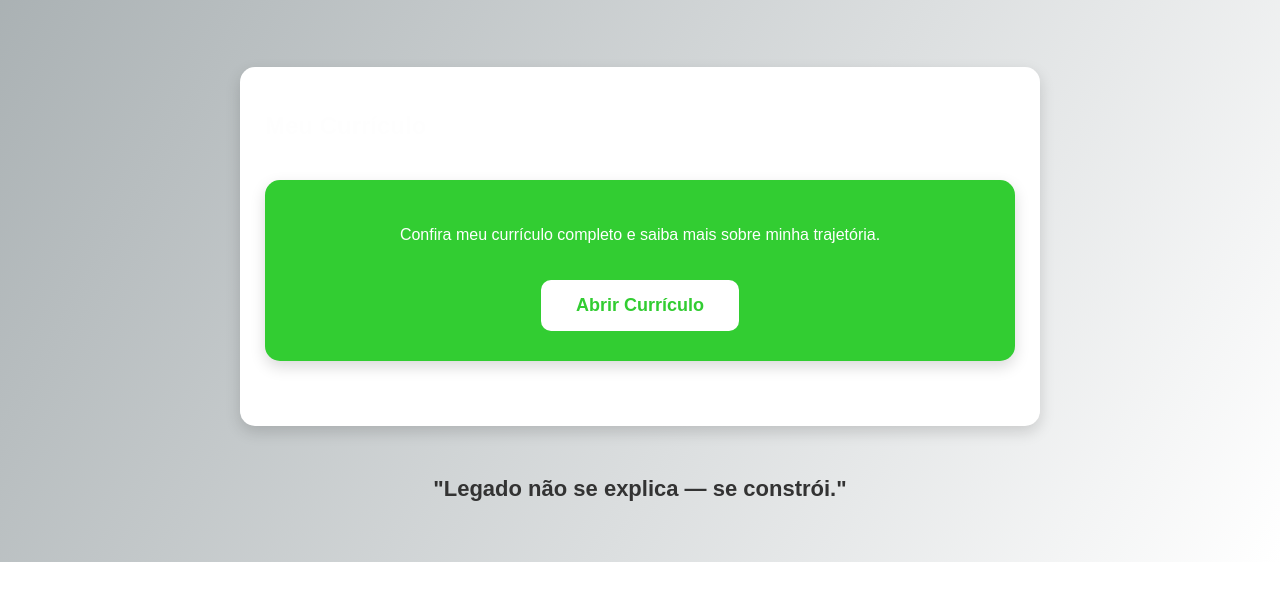
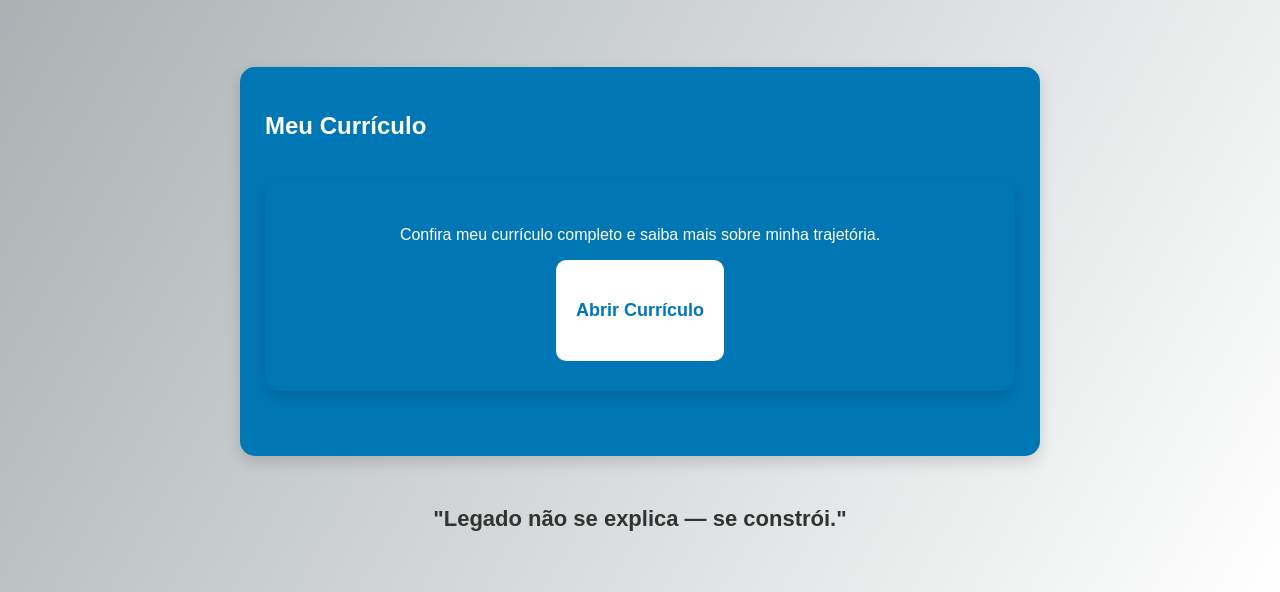
Before and after one commit to OtavioPorteiro/portfolio-otavio, a plain HTML site: page index.html in a window 1280 px wide. Both pictures are taken after a click on the button "Currículo". Shown: the part 349-941 px from the top of the page. Before the commit the page ends 911 px from the top, so only its background shows below. Drawn offline with Linux system fonts and the light colour scheme.

Commit message:
Atualizando site

```diff
--- a/index.html
+++ b/index.html
@@ -60,7 +60,7 @@
             text-align: left;
             padding: 25px;
             display: none;
-            background-color: white;
+            background-color: #0077B5;
             border-radius: 15px;
             box-shadow: 0 6px 15px rgba(0,0,0,0.15);
             opacity: 0;
@@ -81,7 +81,7 @@
             max-width: 750px;
             margin: 40px auto;
             padding: 30px;
-            background-color: #32CD32;
+            background-color: #0077B5;
             border-radius: 15px;
             color: white;
             text-align: center;
@@ -90,10 +90,10 @@
 
         .curriculo-section a {
             display: inline-block;
-            margin-top: 20px;
-            padding: 15px 35px;
+            margin-top: 50px auto;
+            padding: 40px 20px;
             font-size: 18px;
-            color: #32CD32;
+            color: #0077B5;
             background-color: white;
             border-radius: 10px;
             text-decoration: none;
```
